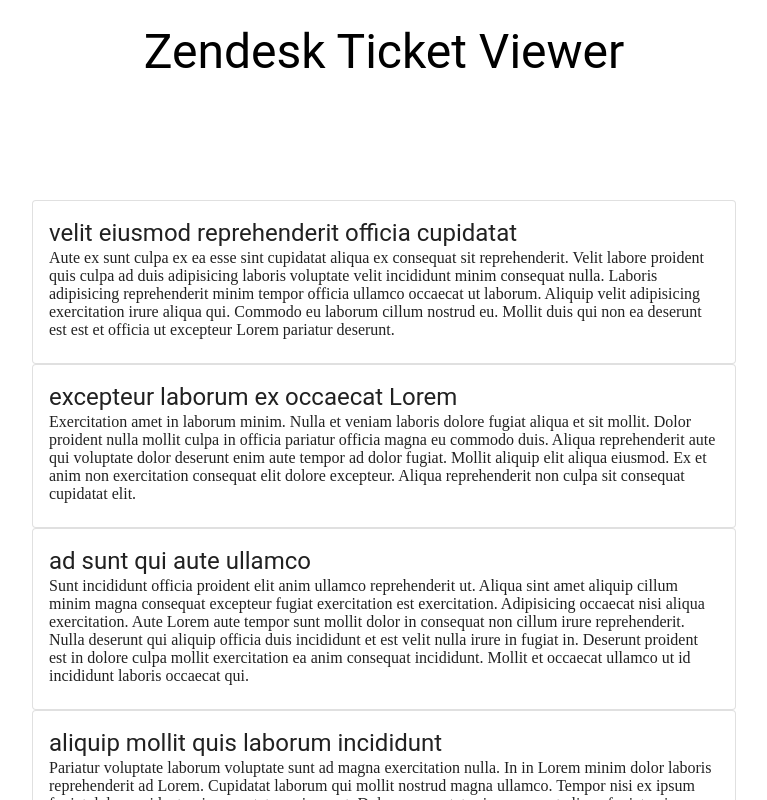
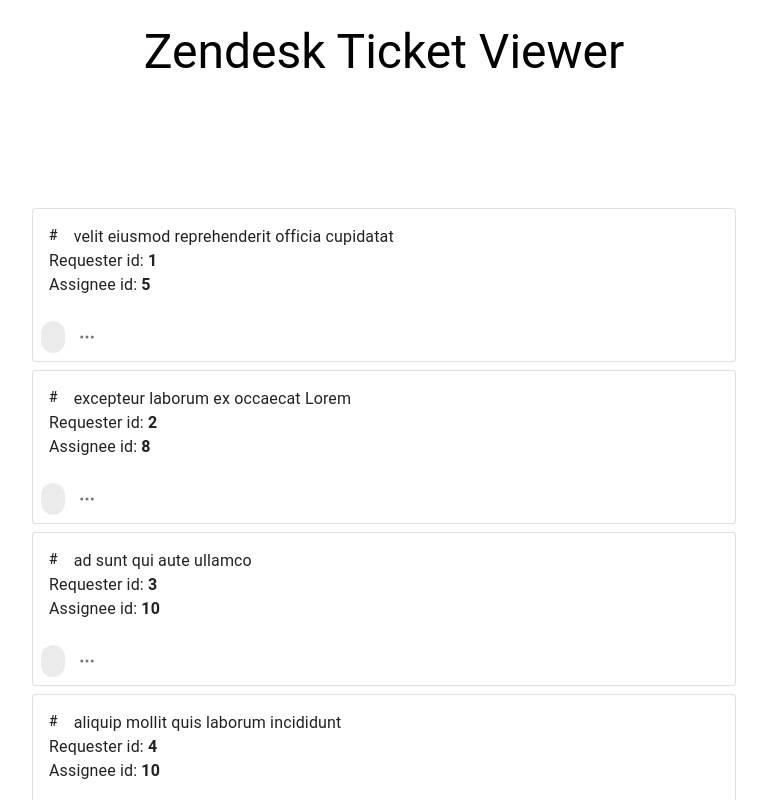
Before and after one commit to jinghaoong/zendesk-ticket-viewer, a React (Create React App) app: page / in a window 1280 px wide. Shown: the top 800 px of the page, without its empty margins (256-1023 px from the left). Built offline with nearby package versions, Linux system fonts and the light colour scheme.

Commit message:
Updated Ticket Card, used in TicketViewer list view

```diff
--- a/src/components/TicketCard.js
+++ b/src/components/TicketCard.js
@@ -1,18 +1,47 @@
 import {
   Card,
+  CardActions,
   CardContent,
+  Chip, IconButton,
+  Stack,
   Typography
 } from '@mui/material';
+import { FiMoreHorizontal } from 'react-icons/fi';
 
-const TicketCard = ({ ticket }) => {
+const statusCodes = {
+  'open': 'o',
+  'pending': 'p',
+  'solved': 's',
+  'closed': 'c'
+};
+
+const TicketCard = ({ handleClickOpen, ticket }) => {
   return (
-    <Card back variant="outlined">
+    <Card key={ticket.id} variant="outlined" sx={{ my: 1 }}>
       <CardContent>
-        <Typography variant="h5">{ticket.subject}</Typography>
-        <Typography variant="h7">{ticket.description}</Typography>
+        <Stack direction="row" spacing={2}>
+          <Typography variant="subtitle2">#{ticket.id}</Typography>
+          <Typography>{ticket.subject}</Typography>
+        </Stack>
+        <Stack>
+          <Typography>Requester id: <b>{ticket.requester_id}</b></Typography>
+          <Typography>Assignee id: <b>{ticket.assignee_id}</b></Typography>
+        </Stack>
       </CardContent>
+      <CardActions>
+        <Stack direction="row" spacing={1}>
+          <Chip label={ticket.status} />
+          <IconButton
+            size="small"
+            title="View Details"
+            onClick={() => handleClickOpen(ticket.url)}
+          >
+            <FiMoreHorizontal />
+          </IconButton>
+        </Stack>
+      </CardActions>
     </Card>
   );
-}
+};
 
 export default TicketCard;
```
